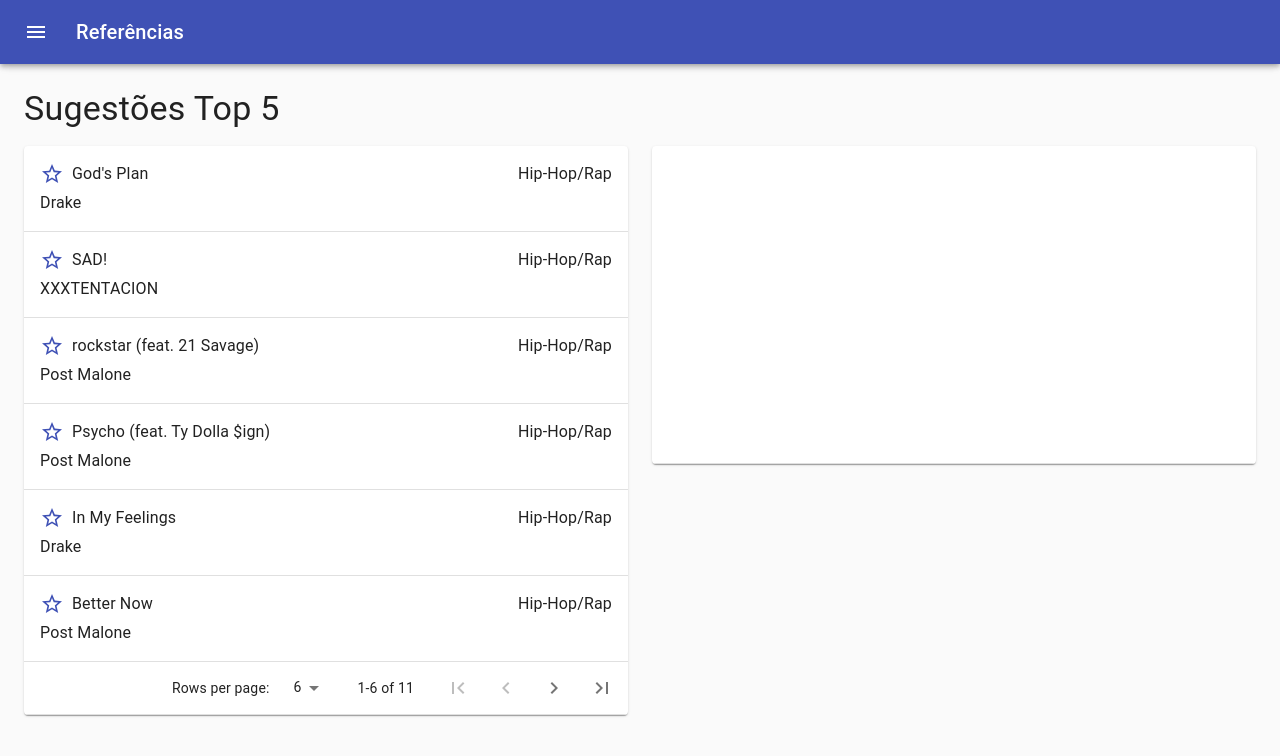
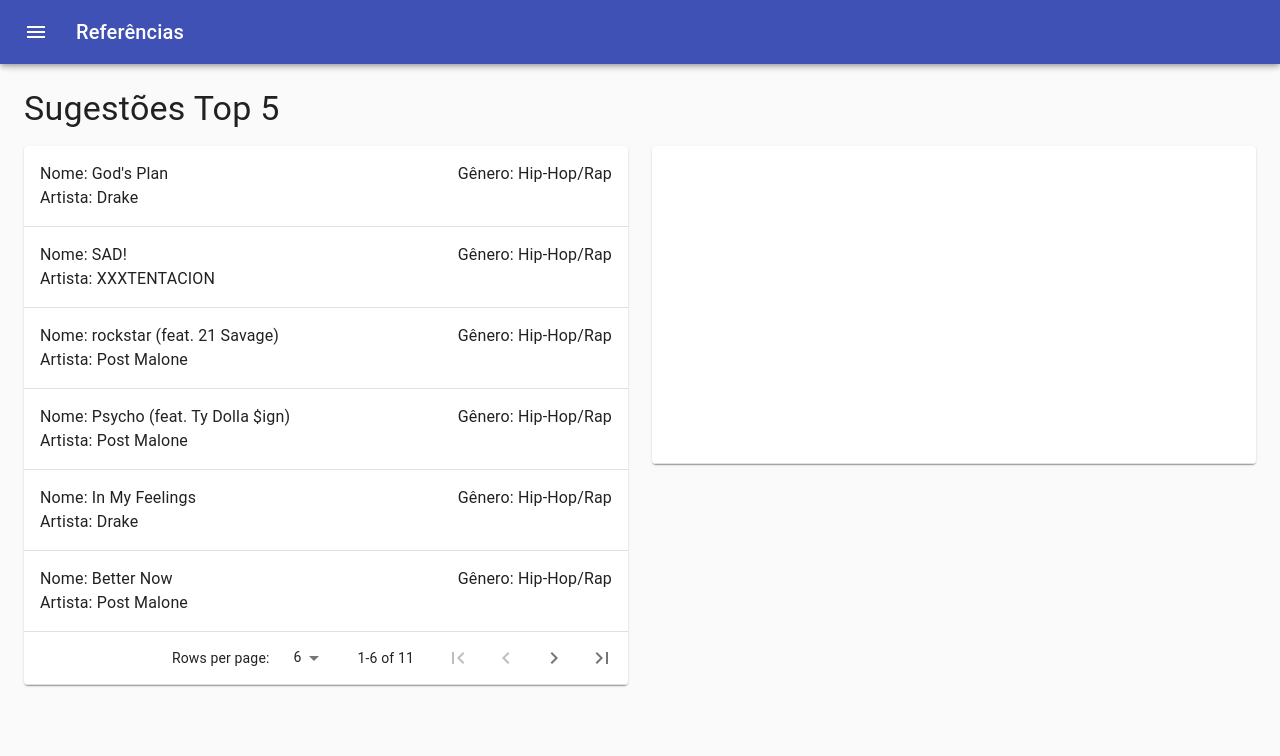
Before and after one commit to Didilv93/fullStackChallenge, a React (Create React App) app: page /top5/sugestoes in a window 1280 px wide. Shown: the top 756 px of the page. Built offline with nearby package versions, Linux system fonts and the light colour scheme.

Commit message:
estabelecendo ações tabela

```diff
--- a/src/routes/private/finalRankProcessing/view/index.jsx
+++ b/src/routes/private/finalRankProcessing/view/index.jsx
@@ -1,12 +1,18 @@
 import { Grid } from '@material-ui/core';
 import React from 'react';
+
+import { Redirect } from 'react-router-dom';
 
 import Header from '../../../../shared/components/header';
 
 const FinalRankProcessing = props => {
+  const [test, settest] = React.useState(false);
+
   return (
     <Grid container spacing={2}>
       <Header pathName={props.location.pathname} />
+      <button onClick={() => settest(true)}>redirect</button>
+      {test && <Redirect to='/sugestoes' />}
     </Grid>
   );
 };
--- a/src/routes/public/userSuggestion/view/index.jsx
+++ b/src/routes/public/userSuggestion/view/index.jsx
@@ -218,16 +218,39 @@
 ];
 
 const UserSuggestion = ({ location }) => {
+  const [dataBase, setDataBase] = React.useState(playlist);
+  const [selectedSongs, setSelectedSongs] = React.useState([]);
+
+  const selectMusic = music => {
+    const newBase = dataBase.filter(item => item.id !== music.id);
+
+    setDataBase([...newBase]);
+    setSelectedSongs([music, ...selectedSongs]);
+  };
+
+  const removeSelectedMusic = music => {
+    const newSelectedSongs = selectedSongs.filter(item => item.id !== music.id);
+
+    setDataBase([music, ...dataBase]);
+    setSelectedSongs([...newSelectedSongs]);
+  };
+
   return (
     <Grid container direction='column' spacing={2}>
       <Header pathName={location.pathname} />
       <Grid item>
         <Grid container direction='row' spacing={3}>
           <Grid xs={6} item>
-            <Table data={playlist} hasPagination card={CardMusic} />
+            <Table
+              data={dataBase}
+              hasPagination
+              Card={CardMusic}
+              action={selectMusic}
+              disableActions={selectedSongs.length >= 5}
+            />
           </Grid>
           <Grid xs={6} item>
-            <Table card={CardMusic} />
+            <Table data={selectedSongs} Card={CardMusic} action={removeSelectedMusic} />
           </Grid>
         </Grid>
       </Grid>
--- a/src/shared/components/cardMusic/index.jsx
+++ b/src/shared/components/cardMusic/index.jsx
@@ -1,32 +1,37 @@
 import React from 'react';
 import { makeStyles } from '@material-ui/core/styles';
-import StarBorderIcon from '@material-ui/icons/StarBorder';
 import { Grid, Typography } from '@material-ui/core';
 
-const CardMusic = ({ name, artists, genre }) => {
+const CardMusic = music => {
   const classes = useStyles();
 
+  const { name, artists, genre, action, disableActions } = music;
+
+  const arrClassNameContainer = [classes.container];
+  if (action) {
+    arrClassNameContainer.push(!disableActions ? classes.actionBehavior : classes.disableActions);
+  }
+
   return (
-    <Grid className={classes.container} container direction='row' justify='space-between'>
+    <Grid
+      className={arrClassNameContainer.join(' ')}
+      container
+      direction='row'
+      justify='space-between'
+      onClick={action && !disableActions ? () => action(music) : undefined}
+    >
       <Grid item>
         <Grid container direction='column'>
           <Grid item>
-            <Grid container direction='row' spacing={1}>
-              <Grid item>
-                <StarBorderIcon color='primary' />
-              </Grid>
-              <Grid item>
-                <Typography>{name}</Typography>
-              </Grid>
-            </Grid>
+            <Typography>Nome: {name}</Typography>
           </Grid>
           <Grid item>
-            <Typography>{artists}</Typography>
+            <Typography>Artista: {artists}</Typography>
           </Grid>
         </Grid>
       </Grid>
       <Grid item>
-        <Typography>{genre}</Typography>
+        <Typography>Gênero: {genre}</Typography>
       </Grid>
     </Grid>
   );
@@ -34,11 +39,16 @@
 
 const useStyles = makeStyles(theme => ({
   container: {
-    padding: theme.spacing(2),
+    padding: theme.spacing(2)
+  },
+  actionBehavior: {
     cursor: 'pointer',
     '&:hover': {
       backgroundColor: 'rgba(242, 242, 242, 0.2)'
     }
+  },
+  disableActions: {
+    backgroundColor: 'rgba(242, 242, 242, 0.5)'
   }
 }));
 
--- a/src/shared/components/table/index.jsx
+++ b/src/shared/components/table/index.jsx
@@ -4,7 +4,7 @@
 
 import TableFooter from './tableFooter';
 
-const CustomPaginationActionsTable = ({ data, hasPagination, card }) => {
+const CustomPaginationActionsTable = ({ data, hasPagination, Card, action, disableActions }) => {
   const classes = useStyles();
   const [page, setPage] = React.useState(0);
   const [rowsPerPage, setRowsPerPage] = React.useState(6);
@@ -23,7 +23,7 @@
           ).map(row => (
             <TableRow key={row.id}>
               <TableCell component='th' scope='row' className={classes.tableCell}>
-                {card({ ...row })}
+                <Card {...row} action={action} disableActions={disableActions} />
               </TableCell>
             </TableRow>
           ))}
```
